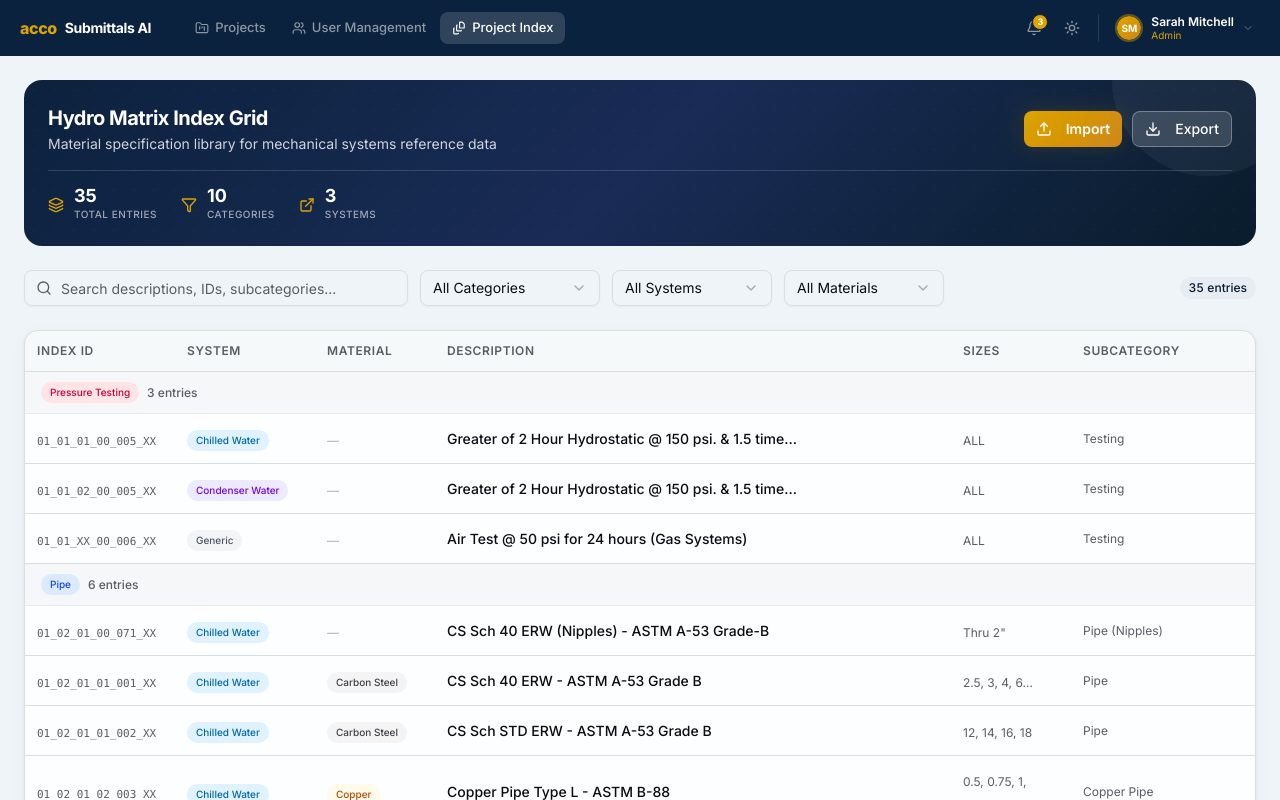
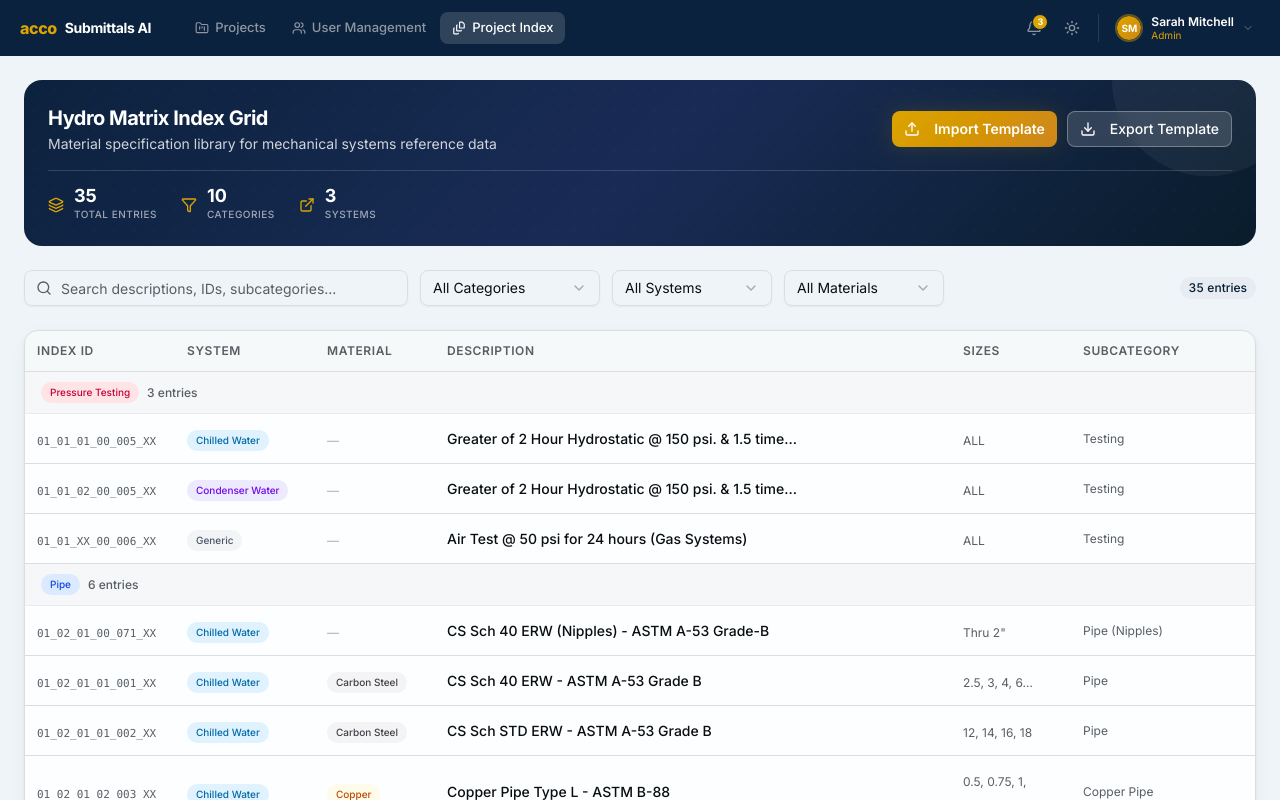
Before and after one commit to hari-hawk/Accoes, a Next.js app: page /project-index in a window 1280 px wide. Shown: the top 800 px of the page. Built offline with nearby package versions, Linux system fonts and the light colour scheme.

Commit message:
fix: Use full labels "Import Template" and "Export Template" on Project Index hero
Co-Authored-By: Claude Opus 4.6 <noreply@anthropic.com>

```diff
--- a/src/app/(dashboard)/project-index/page.tsx
+++ b/src/app/(dashboard)/project-index/page.tsx
@@ -121,7 +121,7 @@ function HeroSection({
             aria-label="Import an XLSX template to update the library"
           >
             <Upload className="mr-1.5 h-4 w-4" aria-hidden="true" />
-            Import
+            Import Template
           </Button>
           <Button
             className="bg-white/15 text-white border border-white/30 hover:bg-white/25 hover:border-white/50 transition-all font-medium text-sm h-9 px-4 backdrop-blur-sm"
@@ -134,7 +134,7 @@ function HeroSection({
             ) : (
               <Download className="mr-1.5 h-4 w-4" aria-hidden="true" />
             )}
-            Export
+            Export Template
           </Button>
         </div>
       </div>
```
